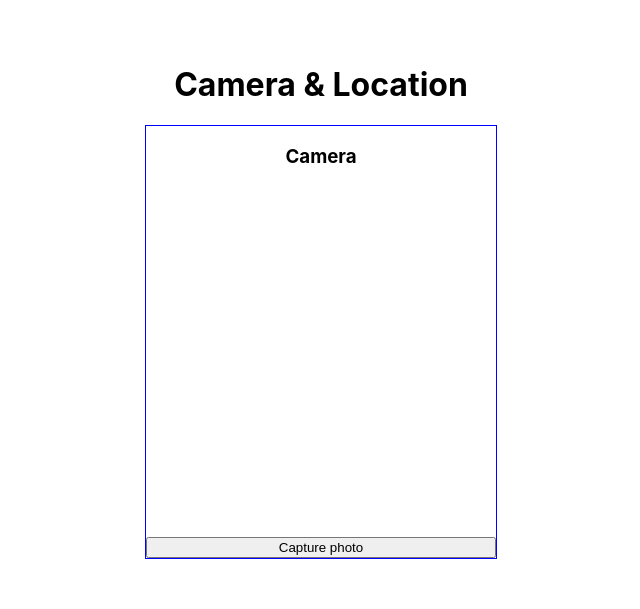
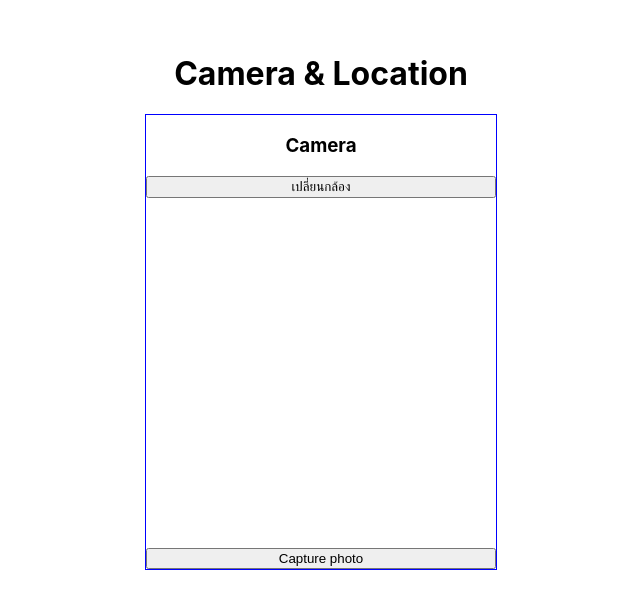
Before and after one commit to apiwat-nongwa/camera-location, a Next.js app: page / in a window 1280 px wide. Shown: the part 139-748 px from the top of the page, without its empty margins (319-959 px from the left). Built offline with nearby package versions, Linux system fonts and the light colour scheme; no server answers.

Commit message:
:recycle:  set facing camera mode

```diff
--- a/components/camera.js
+++ b/components/camera.js
@@ -6,8 +6,9 @@ const LiveCamera = () => {
   const webcamRef = useRef(null)
   const [imgSrc, setImgSrc] = useState(null)
   const [msg, setMsg] = useState('')
+  const [cameraMode,setCameraMode] = useState('user')
   const videoConstraints = {
-    facingMode: 'user',
+    facingMode: cameraMode,
   }
 
   const capture = useCallback(() => {
@@ -23,6 +24,9 @@ const LiveCamera = () => {
     <>
       {msg && <h2>{msg}</h2>}
       <h3 style={{ textAlign: 'center' }}>Camera</h3>
+      <button onClick={() => {
+        setCameraMode(cameraMode === 'user' ? 'environment' : 'user')
+      }}>เปลี่ยนกล้อง</button>
       <Webcam
         audio={false}
         height={350}
```
